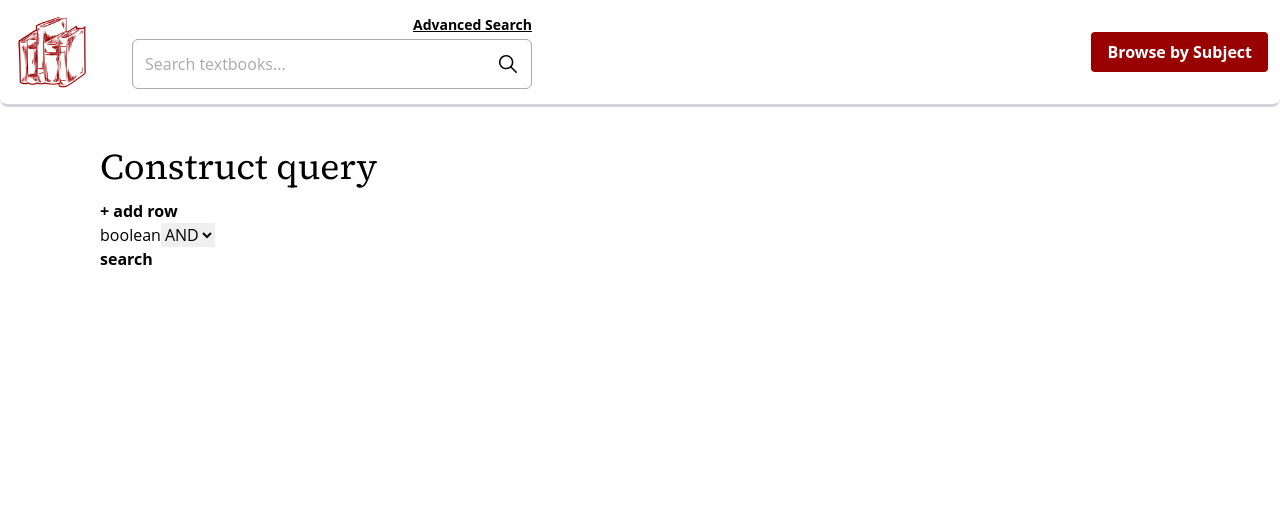
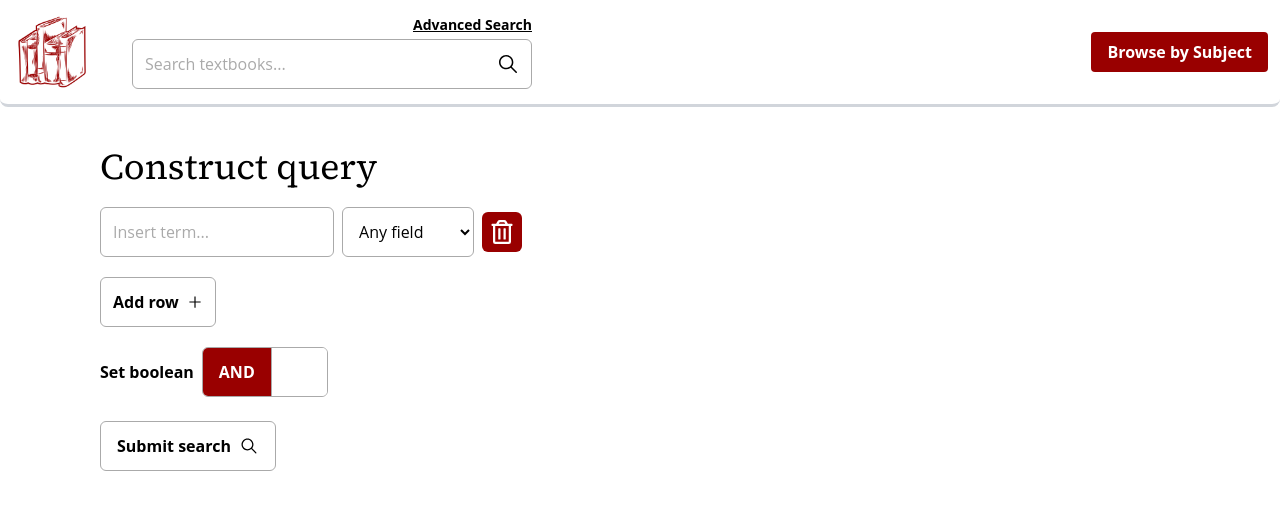
Before and after one commit to BettiM7/IR-project, a React (Vite) app in the folder ui/: page /search/advanced in a window 1280 px wide. Shown: the top 510 px of the page. Built offline with nearby package versions, Linux system fonts and the light colour scheme.

Commit message:
Advanced search page style

```diff
--- a/ui/src/pages/AdvancedSearch.jsx
+++ b/ui/src/pages/AdvancedSearch.jsx
@@ -1,4 +1,7 @@
 import React, { useState } from "react";
+import { FaRegTrashAlt } from "react-icons/fa";
+import { AiOutlinePlus } from "react-icons/ai";
+import { IoIosSearch } from "react-icons/io";
 
 export default function AdvancedSearch() {
     /**
@@ -7,11 +10,12 @@ export default function AdvancedSearch() {
      *  term: string
      * }
      */
-    const [queryTerms, setQueryTerms] = useState([]);
+    const [queryTerms, setQueryTerms] = useState([{ field: "*", term: "*" }]);
     const [queryBoolean, setQueryBoolean] = useState("AND");
 
     function changeQueryTerm(newTerm, index) {
         let newQueryTerms = [...queryTerms];
+        if (newTerm == "") newTerm = "*";
         newQueryTerms[index].term = newTerm;
         console.log(newQueryTerms);
         setQueryTerms(newQueryTerms);
@@ -35,32 +39,53 @@ export default function AdvancedSearch() {
         <div className="py-10 max-w-[1080px] mx-auto">
             <h2>Construct query</h2>
 
-            <div className="flex flex-col gap-3 mt-3">
+            <div className="flex flex-col gap-3 mt-5">
                 {queryTerms.map((queryObject, index) => (
-                    <div>
-                        <input type="text" onChange={(e) => changeQueryTerm(e.target.value, index)} />
-                        <select onChange={(e) => changeQueryField(e.target.value, index)}>
+                    <>
+                        {" "}
+                        <div className="flex items-center gap-2">
+                            <input type="text" placeholder="Insert term..." className="p-3 rounded-md" onChange={(e) => changeQueryTerm(e.target.value, index)} />
+                            <select onChange={(e) => changeQueryField(e.target.value, index)} className="p-3 border-[1px] bg-white border-outlineGray rounded-md">
                                 <option>Any field</option>
                                 <option>Title</option>
                                 <option>Description</option>
                                 <option>Author</option>
                                 <option>Subjects</option>
                             </select>
-                        <button onClick={() => deleteQueryTerm(index)}>delete</button>
+                            <button onClick={() => deleteQueryTerm(index)} className="bg-royalRed p-2 rounded-md hover:bg-gray-200 text-white hover:text-royalRed transition-all duration-300">
+                                <FaRegTrashAlt className="h-6 w-6" />
+                            </button>
                         </div>
+                        {index != queryTerms.length - 1 && queryBoolean}
+                    </>
                 ))}
             </div>
-            <button onClick={() => setQueryTerms([...queryTerms, { field: "*", term: "" }])}>+ add row</button>
-            <br />
 
-            <label>boolean</label>
-            <select onChange={(e) => setQueryBoolean(e.target.value)}>
+            <button onClick={() => setQueryTerms([...queryTerms, { field: "*", term: "*" }])} className="flex items-center gap-2 border-[1px] border-outlineGray p-3 rounded-md hover:border-royalRed hover:text-royalRed transition-all duration-300 mt-5">
+                Add row <AiOutlinePlus />
+            </button>
+
+            <div className="mt-5 flex items-center gap-2">
+                <label className="font-bold">Set boolean</label>
+                {/* <select onChange={(e) => setQueryBoolean(e.target.value)} className="p-3 border-[1px] bg-white border-outlineGray rounded-md">
                     <option>AND</option>
                     <option>OR</option>
-            </select>
+                </select> */}
+                <div className="flex rounded-md overflow-hidden border-outlineGray border-[1px]">
+                    <button className={`py-3 px-4 ${queryBoolean == "AND" ? "bg-royalRed" : "bg-white text-black"} transition-all duration-300 text-white border-outlineGray border-r-[1px]`} onClick={() => setQueryBoolean("AND")}>
+                        AND
+                    </button>
+                    <button className={`py-3 px-4 ${queryBoolean == "OR" ? "bg-royalRed" : "bg-white text-black"} transition-all duration-300 text-white`} onClick={() => setQueryBoolean("OR")}>
+                        OR
+                    </button>
+                </div>
+            </div>
 
             <br />
-            <button onClick={() => (window.location.href = `/search?q=${queryTerms.map((obj) => obj.field + ":" + obj.term).join(" ")}&q.op=${queryBoolean}`)}>search</button>
+            <button onClick={() => (window.location.href = `/search?q=${queryTerms.map((obj) => obj.field + ":" + obj.term).join(" ")}&q.op=${queryBoolean}`)} className="border-[1px] border-outlineGray py-3 px-4 rounded-md flex gap-2 items-center">
+                Submit search
+                <IoIosSearch className="h-5 w-5" />
+            </button>
         </div>
     );
 }
```
Lines whose indentation alone changed are shown as unchanged.
